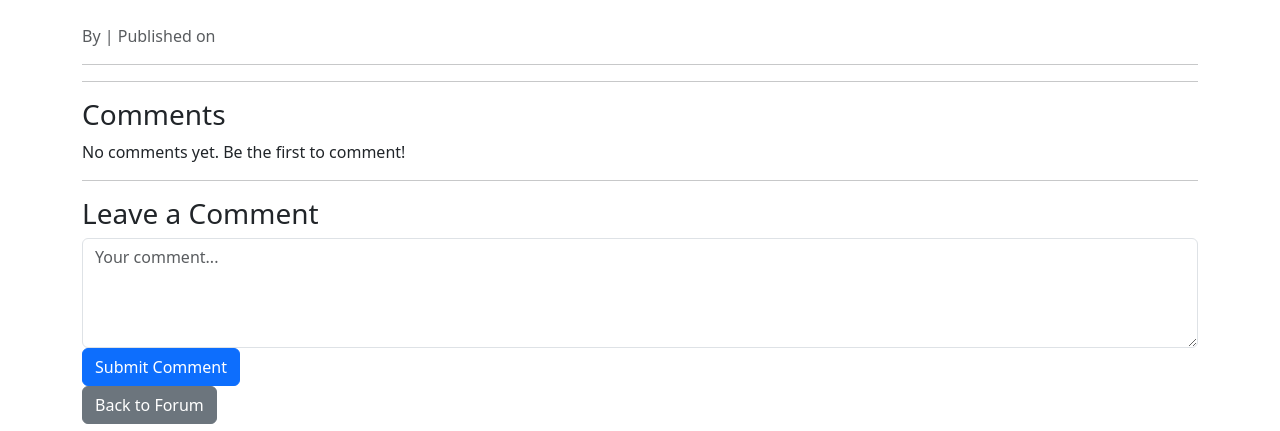
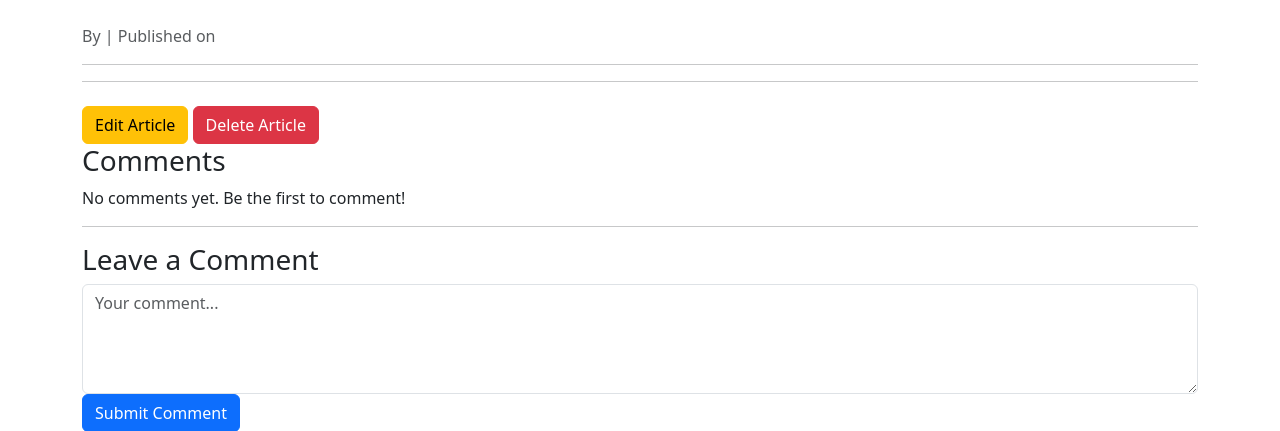
Before and after one commit to Ironmonkeynuts/tolkien_forum, a Django app: template forum/templates/forum/article_detail.html in a window 1280 px wide. Shown: the part 56-487 px from the top of the page. Run offline with Django 4.2, Linux system fonts and the light colour scheme; the template is opened without the code that fills it: values that come from a table or form of the project are taken from there, others are empty; the visitor is signed in with stand-in values (Sample User, id 1).

Commit message:
Add delete modal to article detail template and create link to add article in forum

```diff
--- a/forum/templates/forum/article_detail.html
+++ b/forum/templates/forum/article_detail.html
@@ -10,6 +10,39 @@
     {{ article.content|safe }}
   </div>
   <hr>
+
+  {% if user == article.author or user.is_staff %}
+  <div class="mt-4">
+    <a href="{% url 'edit_article' slug=article.slug %}" class="btn btn-warning">Edit Article</a>
+
+    <!-- Delete button triggers modal -->
+    <button type="button" class="btn btn-danger" data-bs-toggle="modal" data-bs-target="#deleteModal">
+      Delete Article
+    </button>
+  </div>
+
+  <!-- Modal -->
+  <div class="modal fade" id="deleteModal" tabindex="-1" aria-labelledby="deleteModalLabel" aria-hidden="true">
+    <div class="modal-dialog">
+      <div class="modal-content">
+        <div class="modal-header bg-danger text-white">
+          <h5 class="modal-title" id="deleteModalLabel">Confirm Delete</h5>
+          <button type="button" class="btn-close" data-bs-dismiss="modal" aria-label="Close"></button>
+        </div>
+        <div class="modal-body">
+          Are you sure you want to delete this article? This action cannot be undone.
+        </div>
+        <div class="modal-footer">
+          <button type="button" class="btn btn-secondary" data-bs-dismiss="modal">Cancel</button>
+          <form method="post" action="{% url 'delete_article' slug=article.slug %}">
+            {% csrf_token %}
+            <button type="submit" class="btn btn-danger">Yes, Delete</button>
+          </form>
+        </div>
+      </div>
+    </div>
+  </div>
+{% endif %}
 
   <h3>Comments</h3>
   {% if comments %}
--- a/forum/templates/forum/forum.html
+++ b/forum/templates/forum/forum.html
@@ -3,7 +3,9 @@
 
 {% block content %}
   <h1>Forum Articles</h1>
-
+  {% if user.is_authenticated and user.profile.user_type in 'creator moderator admin' %}
+  <a href="{% url 'add_article' %}" class="btn btn-success mb-3">Add New Article</a>
+  {% endif %}
   {% if object_list %}
     <ul class="list-group">
       {% for article in object_list %}
```
